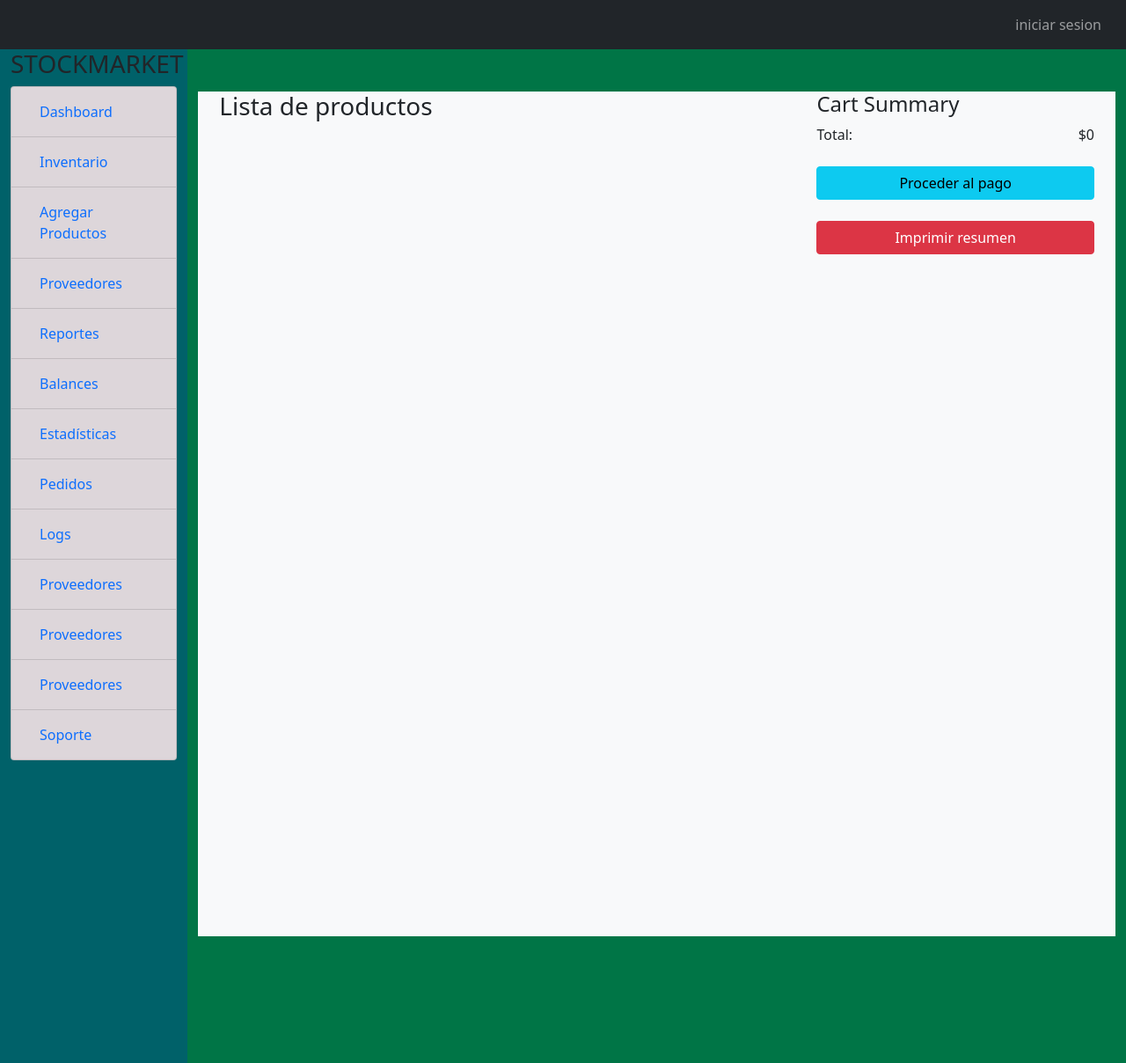
After one commit to miguelc90/proyecto_final_pf, a Django app: page /ver-carrito/ in a window 1280 px wide. The commit adds this page. Shown: the whole page at 88% size. Run offline with Django 5.2, Linux system fonts and the light colour scheme; data that the repository does not hold is empty; some libraries are stand-ins or nearby versions.

Commit message:
Carrito casi terminado, arreglo de bugs del carrito

```diff
--- /dev/null
+++ b/inventario_web/inventario/app/static/inventario/js/carrito.js
@@ -0,0 +1,36 @@
+function eliminar_item_lista(id){
+    Swal.fire({
+        'title':'¿Estas seguro?',
+        'text':'esta acción no se puede deshacer',
+        'icon':'question',
+        'showCancelButton':true,
+        'cancelButtonText':'No, cancelar',
+        'confirmButtonText':'Si, eliminar',
+        'reverseButtons':true,
+        'confirmButtonColor':'#dc3545'
+    })
+
+    .then(function(result){
+        if(result.isConfirmed){
+            window.location.href = "/eliminar-item/"+id+"/"
+        }
+    })
+}
+
+function actualizarSubtotal(input) {
+    const precio = parseFloat(input.getAttribute('data-precio'));
+    const cantidad = parseInt(input.value);
+    const subtotal = precio * cantidad;
+    const cartItem = input.closest('.cart-item');
+    const subtotalElement = cartItem.querySelector('.subtotal');
+    subtotalElement.textContent = `$${subtotal.toFixed(2)}`;
+    actualizarTotal();
+}
+
+function actualizarTotal() {
+    let total = 0;
+    document.querySelectorAll('.subtotal').forEach(subtotalElement => {
+        total += parseFloat(subtotalElement.textContent.replace('$', ''));
+    });
+    document.getElementById('total-price').textContent = `$${total.toFixed(2)}`;
+}
--- a/inventario_web/inventario/app/templates/inventario/base.html
+++ b/inventario_web/inventario/app/templates/inventario/base.html
@@ -1,6 +1,7 @@
 <!DOCTYPE html>
 <html lang="en">
 <head>
+    <meta name="csrf-token" content="{{ csrf_token }}">
     <meta charset="UTF-8">
     <meta name="viewport" content="width=device-width, initial-scale=1.0">
     <title>Document</title>
--- /dev/null
+++ b/inventario_web/inventario/app/templates/inventario/ver_carrito.html
@@ -0,0 +1,59 @@
+{% extends 'inventario/base.html' %}
+{% block contenido %}
+
+{% load crispy_forms_tags %}
+
+{% load static %}
+
+<link rel="stylesheet" href="{% static 'inventario/css/agregar.css' %}">
+
+{% load humanize %}
+
+<form method="post" action="{% url 'pagar_productos' %}">
+    {% csrf_token %}
+    <div class="container mt-5 bg-light formulario-personalizado">
+        <div class="row">
+            <!-- Shopping Cart Items -->
+            <div class="col-lg-8">
+                <h3>Lista de productos</h3>
+                    <!-- Cart Item 1 -->
+                    {% for item in carrito_items %}
+                    <div class="cart-item d-flex justify-content-between">
+                        <div class="d-flex">
+                            <div>
+                                <h5>{{ item.producto.nombre }} {{ item.producto.marca }}</h5>
+                                <p class="text-muted">{{ item.producto.descripcion }}</p>
+                                <input type="number" class="form-control w-25" name="cantidad_{{ item.producto.id }}" value="{{ item.cantidad }}" data-precio="{{ item.producto.precio_bulto|floatformat:2 }}" onchange="actualizarSubtotal(this)">
+                            </div>
+                        </div>
+                        <div class="d-flex flex-column justify-content-between">
+                            <span class="subtotal">${{ item.sub_total }}</span>
+                            <a href="#" class="btn btn-sm btn-danger" onclick="eliminar_item_lista('{{ item.id }}')">Eliminar</a>
+                        </div>
+                    </div>
+                    <hr>
+                    {% endfor %}
+            </div>
+
+            <!-- Cart Summary -->
+            <div class="col-lg-4">
+                <div class="cart-summary">
+                    <h4>Cart Summary</h4>
+                    <ul class="list-unstyled">
+                        <li class="d-flex justify-content-between">
+                            <span>Total:</span>
+                            <span id="total-price">${{ total }}</span>
+                        </li>
+                        &nbsp;
+                    <button type="submit" class="btn btn-checkout btn-info w-100">Proceder al pago</button>
+                    &nbsp;
+                    <a href="{% url 'generar_pdf' %}" class="btn btn-checkout btn-danger w-100">Imprimir resumen</a>
+                </div>
+            </div>
+        </div>
+    </div>
+</form>
+    {% block js %}
+    <script src="{% static 'inventario/js/carrito.js' %}"></script>
+    {% endblock %}
+{% endblock %}
--- a/inventario_web/inventario/app/templates/proveedores/proveedor_alimentos.html
+++ b/inventario_web/inventario/app/templates/proveedores/proveedor_alimentos.html
@@ -30,8 +30,10 @@
                 <td>${{ articulo.precio_bulto }}</td>
                 <td>{{ articulo.marca }}</td>
                 <td>
-                    <button data-id="{{ articulo.id }}" class="incrementar btn btn-success btn-sm">+</button>
-                    <button data-id="{{ articulo.id }}" class="disminuir btn btn-danger btn-sm">-</button>
+                    <div class="form-check form-switch">
+                        <input class="form-check-input" type="checkbox" id="flexSwitchCheckDefault">
+                        <label class="form-check-label" for="flexSwitchCheckDefault">Agregar al carrito</label>
+                    </div>
                 </td>
             </tr>
         {% endif %}
--- a/inventario_web/inventario/app/templates/proveedores/proveedor_congelados.html
+++ b/inventario_web/inventario/app/templates/proveedores/proveedor_congelados.html
@@ -30,8 +30,10 @@
                 <td>${{ congelado.precio_bulto }}</td>
                 <td>{{ congelado.marca }}</td>
                 <td>
-                    <button data-id="{{ congelado.id }}" class="incrementar btn btn-success btn-sm">+</button>
-                    <button data-id="{{ congelado.id }}" class="disminuir btn btn-danger btn-sm">-</button>
+                    <div class="form-check form-switch">
+                        <input class="form-check-input" type="checkbox" id="flexSwitchCheckDefault">
+                        <label class="form-check-label" for="flexSwitchCheckDefault">Agregar al carrito</label>
+                    </div>
                 </td>
             </tr>
         {% endif %}
--- a/inventario_web/inventario/app/urls.py
+++ b/inventario_web/inventario/app/urls.py
@@ -15,4 +15,9 @@ urlpatterns = [
     path('proveedor-bebidas/', views.proveedor_bebidas, name='bebidas'),
     path('proveedor-alimentos/', views.proveedor_alimentos, name='alimentos'),
     path('proveedor-congelados/', views.proveedor_congelados, name='congelados'),
+    path('agregar-al-carrito/<int:producto_id>/', views.agregar_al_carrito, name='agregar_al_carrito'),
+    path('ver-carrito/', views.ver_carrito, name='ver_carrito'),
+    path('eliminar-item/<int:id>/', views.eliminar_item, name='eliminar_item'),
+    path('generar-pdf/', views.generar_pdf, name='generar_pdf'),
+    path('pagar-productos/', views.pagar_productos, name='pagar_productos'),
 ]
--- a/inventario_web/inventario/app/views.py
+++ b/inventario_web/inventario/app/views.py
@@ -1,8 +1,12 @@
-from django.http import Http404
+from decimal import Decimal
+from django.http import Http404, HttpResponse
+from reportlab.pdfgen import canvas
+from reportlab.lib.pagesizes import letter
+from reportlab.lib import colors
 from django.shortcuts import get_object_or_404, render, redirect
 from django.contrib.auth import logout
-from .models import Producto, UserSession, Proveedor, ProductoProveedor
-from .forms import ProductoForm
+from .models import Producto, UserSession, Proveedor, ProductoProveedor, CarritoItem
+from .forms import ProductoForm, CarritoItemForm
 from django.contrib import messages
 from django.core.paginator import Paginator, EmptyPage, PageNotAnInteger
 from django.contrib.auth.decorators import login_required, permission_required
@@ -152,3 +156,153 @@ def proveedor_congelados(request):
         'contexto':'congelados'
     }
     return render(request, 'proveedores/proveedor_congelados.html', data)
+
+#Carrito
+
+def ver_carrito(request):
+    # Obtener los items del carrito que aún no han sido procesados
+    carrito_items = CarritoItem.objects.filter(procesado=False, eliminado=False)
+
+    # Inicializar el total general
+    total = Decimal(0)
+
+    if request.method == 'POST':
+        # Procesar cambios en las cantidades enviadas desde el formulario
+        for item in carrito_items:
+            cantidad_str = request.POST.get(f'cantidad_{item.producto.id}')  # Capturar la cantidad para cada producto
+            if cantidad_str:
+                try:
+                    cantidad = int(cantidad_str)  # Convertir la cantidad a entero
+                    if cantidad > 0:  # Solo se permiten cantidades positivas
+                        # Actualizar la cantidad y recalcular el subtotal
+                        item.cantidad = cantidad
+                        item.sub_total = item.producto.precio_bulto * cantidad
+                        item.save()  # Guardar cambios en la base de datos
+                        total += item.sub_total
+                except ValueError:
+                    pass  # Si la cantidad no es válida, ignorar este item
+
+        # Guardar el total en la sesión
+        request.session['total'] = float(total)
+
+        # Redirigir para actualizar la página
+        return redirect('ver_carrito')
+
+    # Si el método es GET, calcular el total general con los datos actuales del carrito
+    for item in carrito_items:
+        total += item.sub_total
+
+    # Guardar el total en la sesión
+    request.session['total'] = float(total)
+
+    # Renderizar la plantilla con los datos del carrito
+    return render(request, 'inventario/ver_carrito.html', {'carrito_items': carrito_items, 'total': total})
+
+
+def agregar_al_carrito(request, producto_id):
+    # Obtener el producto por su ID
+    producto = get_object_or_404(ProductoProveedor, id=producto_id)
+
+    if request.method == 'POST':
+        # Agregar el producto al carrito con una cantidad inicial de 1
+        carrito_item, created = CarritoItem.objects.get_or_create(
+            producto=producto,
+            procesado=False,
+            eliminado=False,
+            defaults={'cantidad': 1}
+        )
+
+        if not created:
+            # Si el producto ya está en el carrito, no se hace nada
+            pass
+
+        # Redirigir a la lista de bebidas
+        return redirect('bebidas')
+
+
+
+def eliminar_item(request, id):
+    producto = get_object_or_404(CarritoItem, id=id)
+    producto.eliminado = True
+    producto.save()
+    messages.success(request, 'el producto se eliminó de la lista')
+    return redirect(to='ver_carrito')
+
+def generar_pdf(request):
+    response = HttpResponse(content_type='application/pdf')
+    response['Content-Disposition'] = 'attachment; filename="carrito.pdf"'
+
+    p = canvas.Canvas(response, pagesize=letter)
+    width, height = letter
+
+    # Título del PDF
+    p.setFont("Helvetica-Bold", 16)
+    p.drawString(100, 750, "Lista de Productos del Carrito")
+
+    # Subtítulo con la fecha
+    p.setFont("Helvetica", 12)
+    p.drawString(100, 730, "Fecha: 22 de enero de 2025")
+
+    # Encabezados de las columnas
+    p.setFont("Helvetica-Bold", 12)
+    p.drawString(100, 700, "Producto")
+    p.drawString(250, 700, "Cantidad")
+    p.drawString(350, 700, "Precio por bulto")
+    p.drawString(500, 700, "Subtotal")
+
+    # Obtén los items del carrito
+    items = CarritoItem.objects.all()  # Puedes filtrar según 'procesado=False' si necesitas solo los items no procesados.
+
+    y = 680 #REPARAR EL PDF Y LA BASE DE DATOS PARA QUE ME MUESTRE DE A UNA TRANSACCION
+    sub_total = 0
+    for item in items:
+        # Información del producto
+        p.setFont("Helvetica", 12)
+        p.drawString(100, y, item.producto.nombre)
+        p.drawString(250, y, str(item.cantidad))
+        p.drawString(350, y, f"${item.producto.precio_bulto}")
+        item.sub_total = item.producto.precio_bulto * item.cantidad
+        p.drawString(500, y, f"${item.sub_total}")
+        y -= 20  # Movemos la posición para el siguiente producto
+        sub_total += item.sub_total  # Acumulamos el subtotal total
+
+    # Calculamos el total a pagar (total de todos los productos)
+    total_a_pagar = sub_total
+
+    # Total a pagar
+    p.setFont("Helvetica-Bold", 14)
+    p.drawString(100, y - 40, f"Total a pagar: ${total_a_pagar}")
+
+    # Guardar el PDF y enviarlo como respuesta
+    p.showPage()
+    p.save()
+    return response
+
+
+def pagar_productos(request):
+    total = Decimal(0)
+
+    carrito_items = CarritoItem.objects.filter(procesado=False, eliminado=False)
+
+    if request.method == 'POST':
+        for item in carrito_items:
+            cantidad_str = request.POST.get(f'cantidad_{item.producto.id}')
+            if cantidad_str:
+                try:
+                    cantidad = int(cantidad_str)
+                    if cantidad > 0:
+                        item.cantidad = cantidad
+                        item.sub_total = item.producto.precio_bulto * cantidad
+                        item.total_a_pagar = item.sub_total
+                        item.save()
+                        total += item.sub_total
+                    else:
+                        item.delete()
+                except ValueError:
+                    continue
+
+        request.session['total'] = float(total)
+
+        return redirect('pagar_productos')
+
+    return render(request, 'inventario/pagar_productos.html', {'carrito_items': carrito_items, 'total': total})
--- a/inventario_web/inventario/requirements.txt
+++ b/inventario_web/inventario/requirements.txt
@@ -2,3 +2,4 @@ mysqlclient
 django-admin-interface
 django-crispy-forms
 crispy-bootstrap4
+reportlab
```
Also changed, not shown: inventario_web/inventario/app/forms.py (+11 -1 lines), inventario_web/inventario/app/models.py (+9 -6 lines), inventario_web/inventario/app/templates/inventario/agregar_al_carrito.html (added, +18 -0 lines), inventario_web/inventario/app/templates/inventario/pagar_productos.html (added, +12 -0 lines), inventario_web/inventario/app/templates/proveedores/proveedor_bebidas.html (+11 -4 lines), inventario_web/inventario/app/migrations/0009_carritoitem.py (added), inventario_web/inventario/app/migrations/0010_carritoitem_total_a_pagar.py (added), inventario_web/inventario/app/migrations/0011_carritoitem_sub_total.py (added), inventario_web/inventario/app/migrations/0012_alter_carritoitem_sub_total_and_more.py (added), 1 other file.
